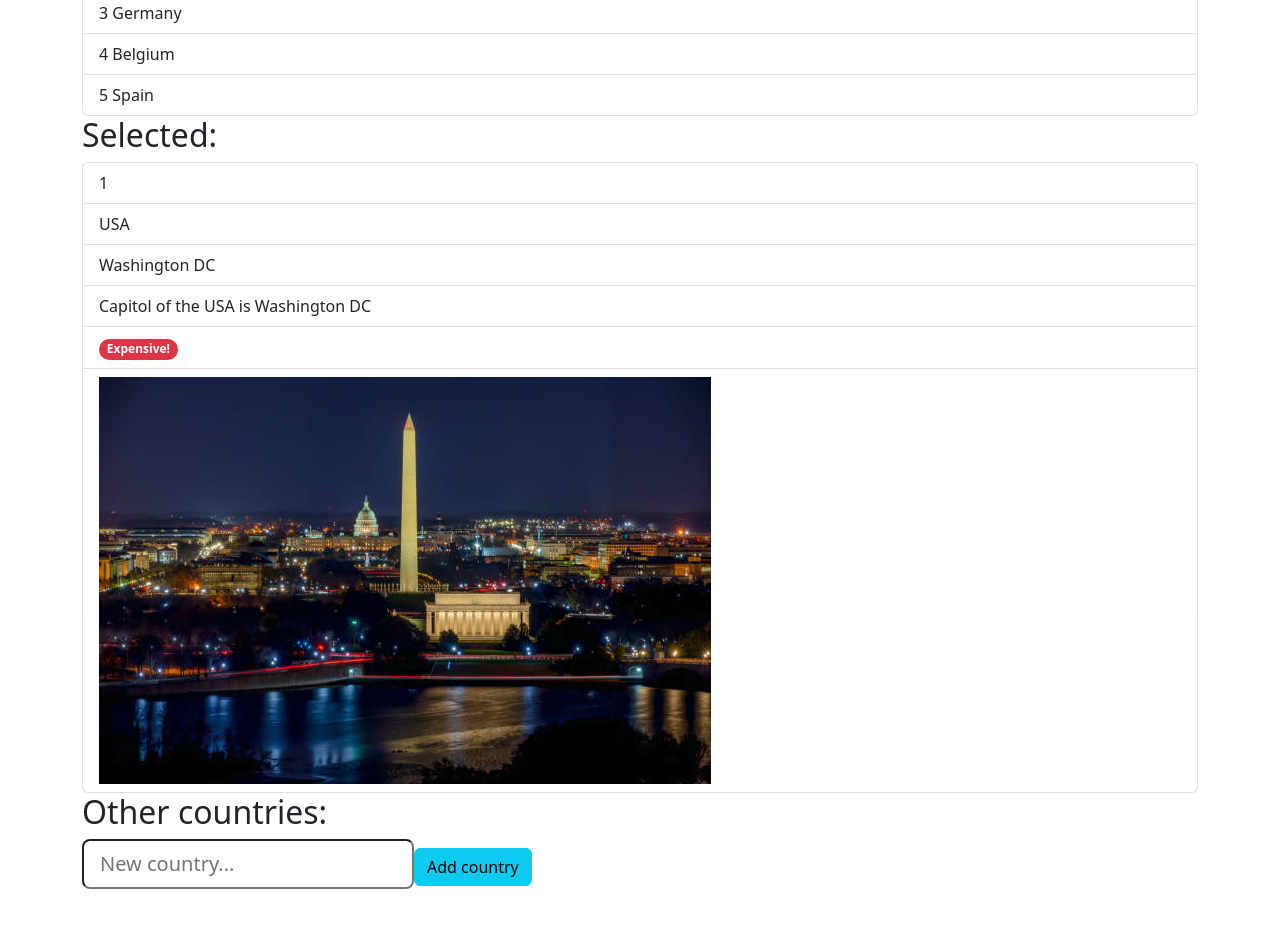
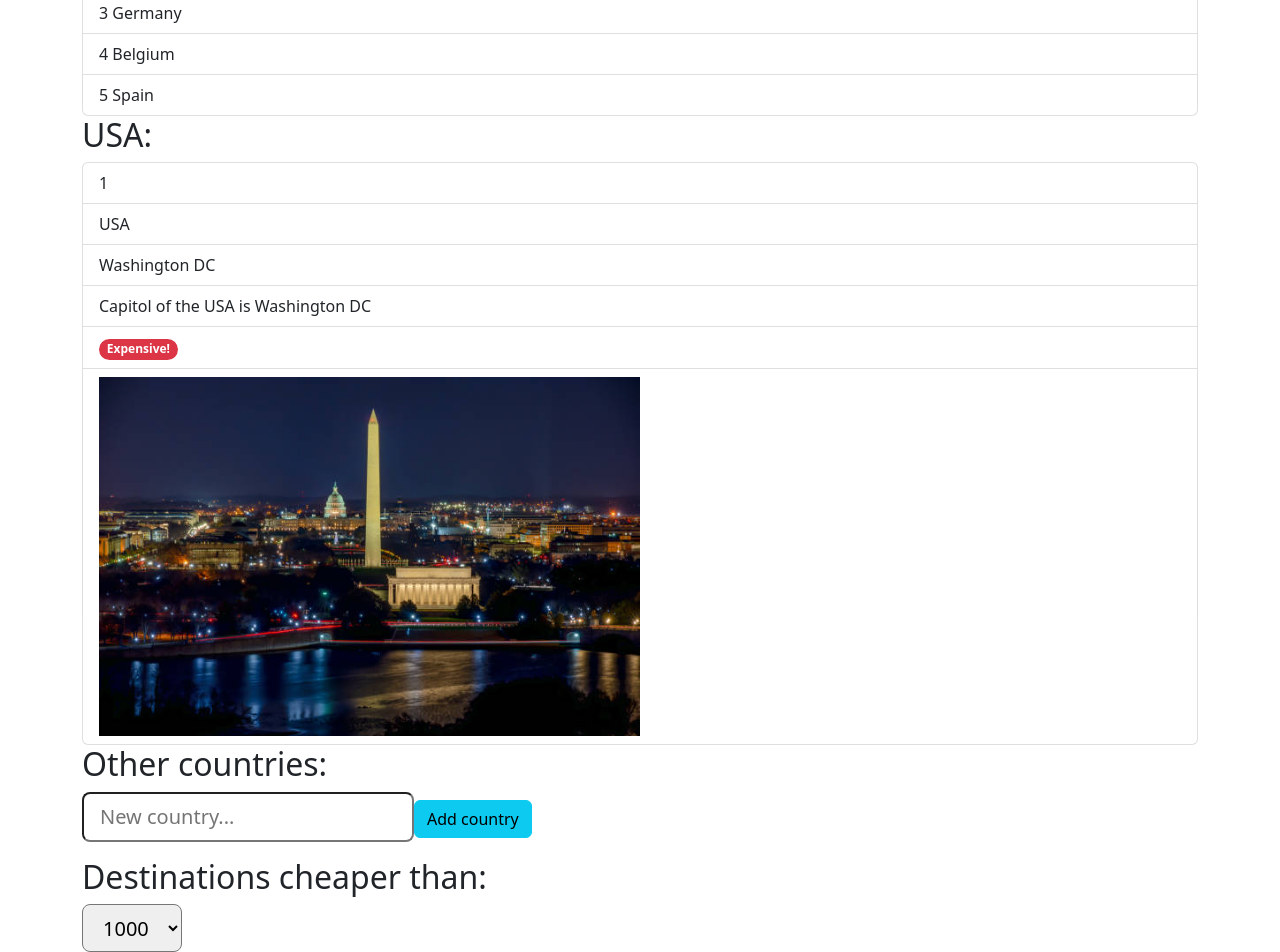
Before and after one commit to Sven-27/vacation-picker, a Vue app: page / in a window 1280 px wide. Shown: the part 146-1098 px from the top of the page. Before the commit the page ends 1051 px from the top, so only its background shows below. Built offline with nearby package versions, Linux system fonts and the light colour scheme.

Commit message:
changed name of selected

```diff
--- a/src/components/VacationPicker.vue
+++ b/src/components/VacationPicker.vue
@@ -12,30 +12,30 @@
         {{ country.name }}
       </li>
     </ul>
-    <h2>Selected:</h2>
+    <h2>{{selectedCountry.name}}:</h2>
     <ul class="list-group">
       <li class="list-group-item">{{ selectedCountry.id }}</li>
       <li class="list-group-item">{{ selectedCountry.name }}</li>
       <li class="list-group-item">{{ selectedCountry.capital }}</li>
       <li class="list-group-item">{{ selectedCountry.details }}</li>
-      <li class="list-group-item" v-if="isExpensive">
+      <li class="list-group-item" v-show="isExpensive">
         <span class="badge rounded-pill text-bg-danger">Expensive!</span>
       </li>
       <li class="list-group-item">
         <img :src="getImgUrl(selectedCountry.img)"
          :alt="selectedCountry.img"
-         class="img-fluid" />
+         class="img-fluid w-50" />
       </li>
     </ul>
     <h2>Other countries:</h2>
     <input
       v-model="newCountry"
-      @keyup.enter="addCountry(newCountry)"
+      @keyup.enter="addCountry()"
       class="form-control-lg"
       placeholder="New country... "
     >
     <button
-      @click="addCountry(newCountry)"
+      @click="addCountry()"
       class="btn btn-info"
     >
       Add country
@@ -50,6 +50,21 @@
       </li>
     </ul>
     <p>{{ newCountry }}</p>
+    <h2>Destinations cheaper than:</h2>
+    <select class="form-control-lg" v-model="selectedCost" @change="filterCountries()">
+      <option v-for="cost in costs" :key="cost" :value="cost">
+        {{ cost }}
+      </option>
+    </select>
+    <ul class="list-group">
+      <li
+        class="list-group-item"
+        v-for="(country, index) in filteredCountries"
+        :key="index"
+      >
+        {{country.name}} (EUR: {{country.cost}})
+      </li>
+    </ul>
   </div>
 </template>
 
@@ -64,7 +79,10 @@ export default {
       countryData,
       selectedCountryIndex: 0,
       newCountry: '',
-      newCountries: []
+      newCountries: [],
+      selectedCost: 1000,
+      costs: [1000, 2000, 3000, 4000, 5000],
+      filteredCountries: [],
     }
   },
   methods: {
@@ -74,6 +92,9 @@ export default {
     addCountry() {
       this.newCountries.push(this.newCountry);
       this.newCountry = '';
+    },
+    filterCountries() {
+      this.filteredCountries = this.countryData.countries.filter(country => country.cost < this.selectedCost);
     }
   },
    computed: {
```
